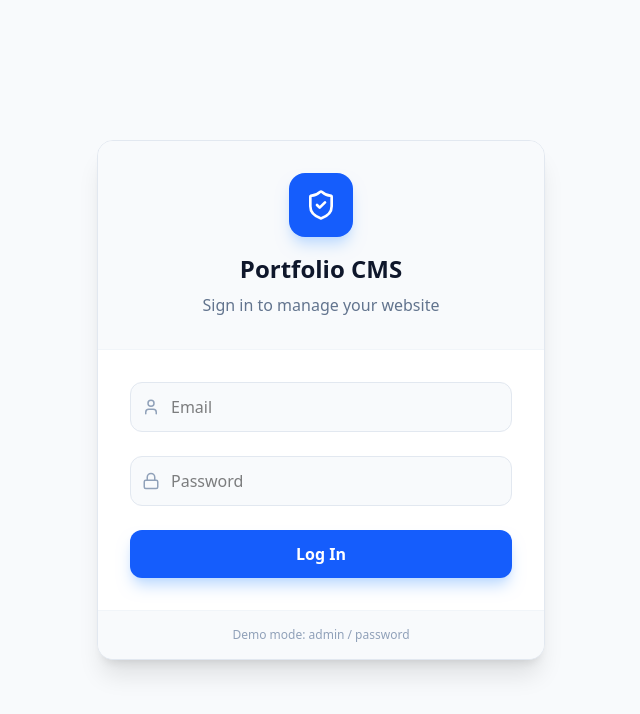
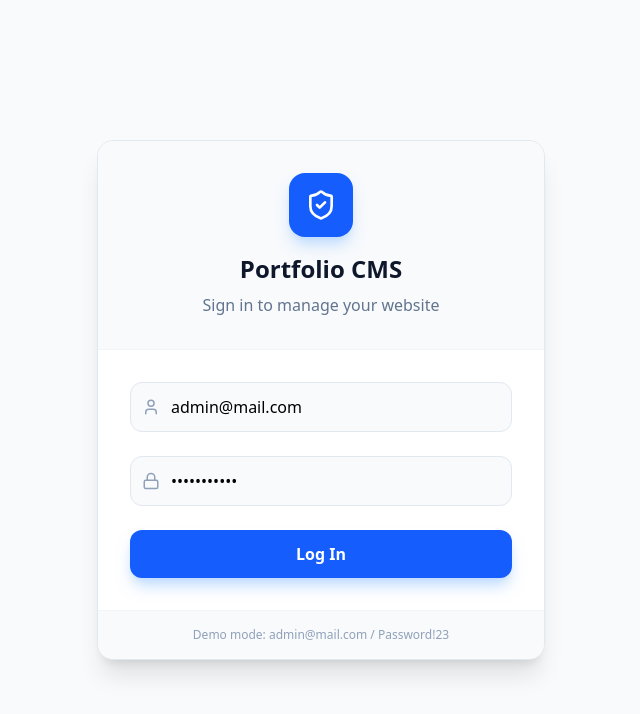
Before and after one commit to jananigel/profile-cms, a React (Vite) app: page / in a window 1280 px wide. Shown: the top 714 px of the page, without its empty margins (319-959 px from the left). Built offline with nearby package versions, Linux system fonts and the light colour scheme.

Commit message:
fix: key name of login form was incorrect
- set the default value to the account and password fields
- ability to redirect to the dashboard page

```diff
--- a/src/pages/login/Login.page.tsx
+++ b/src/pages/login/Login.page.tsx
@@ -1,6 +1,7 @@
 import { Lock, type LucideIcon, ShieldCheck, User } from 'lucide-react';
-import React, { type MouseEventHandler, useState } from 'react';
+import React, { useState } from 'react';
 import { type RegisterOptions, type SubmitHandler, useForm } from 'react-hook-form';
+import { useNavigate } from 'react-router-dom';
 
 import TextButton from '../../shared/widgets/text-button/TextButton.widget';
 
@@ -22,6 +23,7 @@ const formList: FormField[] = [
 		label: 'Email',
 		fieldIcon: User as LucideIcon,
 		setting: {
+			value: 'admin@mail.com',
 			required: { value: true, message: 'This field is required' },
 			pattern: {
 				value: /^[^\s@]+@[^\s@]+\.[^\s@]+$/,
@@ -34,6 +36,7 @@ const formList: FormField[] = [
 		label: 'Password',
 		fieldIcon: Lock as LucideIcon,
 		setting: {
+			value: 'Password!23',
 			required: { value: true, message: 'This field is required' },
 			minLength: { value: 6, message: 'Password must be at least 6 characters' },
 			validate: {
@@ -51,6 +54,7 @@ const formList: FormField[] = [
 
 const LoginPage = () => {
 	const [error, setError] = useState('');
+	const navigate = useNavigate();
 
 	const {
 		formState: { errors },
@@ -60,9 +64,10 @@ const LoginPage = () => {
 
 	const onSubmit: SubmitHandler<LoginForm> = (data, e) => {
 		e?.preventDefault();
-		if (data.userName === 'admin' && data.password === 'password') {
+		if (data.email === 'admin@mail.com' && data.password === 'Password!23') {
 			setError('');
 			// handle login
+			navigate('/dashboard');
 		} else {
 			setError('Invalid credentials. Use admin/password');
 		}
@@ -95,7 +100,7 @@ const LoginPage = () => {
 											size={18}
 										/>
 										<input
-											type={name === 'userName' ? 'text' : 'password'}
+											type={name === 'email' ? 'text' : 'password'}
 											placeholder={label}
 											autoComplete="off"
 											className="w-full pl-10 pr-4 py-3 bg-slate-50 border border-slate-200 rounded-xl focus:outline-none focus:ring-2 focus:ring-blue-500/20 focus:border-blue-500 transition-all"
@@ -116,7 +121,7 @@ const LoginPage = () => {
 							<TextButton label={'Log In'} btnType={'submit'}></TextButton>
 						</form>
 						<div className="p-4 text-center bg-slate-50 border-t border-slate-100">
-							<p className="text-xs text-slate-400">Demo mode: admin / password</p>
+							<p className="text-xs text-slate-400">Demo mode: admin@mail.com / Password!23</p>
 						</div>
 					</div>
 				</div>
```
